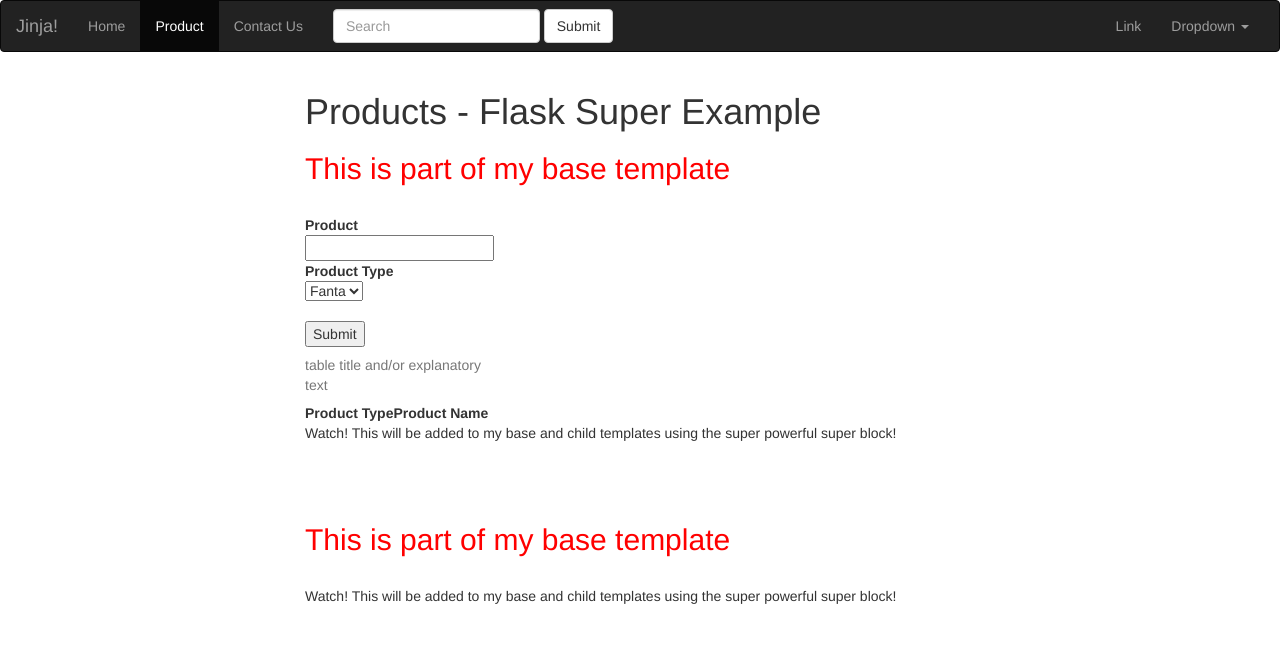
After one commit to kapit4n/lightInv, a Flask app: page /product in a window 1280 px wide. The commit adds this page. Shown: the top 645 px of the page. Run offline with Flask 2, Linux system fonts and the light colour scheme; data that the repository does not hold is empty; some libraries are stand-ins or nearby versions.

Commit message:
Finished the product inserting

```diff
--- a/run.py
+++ b/run.py
@@ -1,4 +1,4 @@
-from flask import Flask, render_template
+from flask import Flask, render_template, url_for,redirect
 import datetime
 from flask import request
 from utils.queries import DBManager
@@ -26,30 +26,29 @@
     return render_template('template.html', my_string="Foo",
         my_list = [6, 7, 8, 9, 10, 11], title="Home", current_time=datetime.datetime.now())
 
-
-@app.route("/about")
-def about():
+@app.route('/product', methods=['POST', 'GET'])
+def product():
     db = DBManager()
-    products = []
-    for(id, name) in db.executeQuery("Select id, name from Fanta"):
-        products.append(Fanta(name, id))
-
-    for(id, name) in db.executeQuery("Select id, name from Coke"):
-        products.append(Coke(name, id))
-
-    return render_template('insert_product.html', my_string="Bar",
-        my_list=[12, 13, 14, 15, 16, 17], title="About", current_time=datetime.datetime.now(),
-        products=products, productTypes=['Fanta', 'Coke'])
-
-
-@app.route('/user', methods=['POST', 'GET'])
-def user():
     if request.method == 'POST':
         print(request.form)
-        return "Hello this is the POST of the method " + str(request)
+        product = None
+        if request.form['productType'] == "Fanta":
+            product = Fanta(request.form['name'])
+        else:
+            product = Coke(request.form['name'])
+        product.save(DBManager())
+        return redirect("/product")
     else:
-        print(request.form)
-        return "Hello this is the GET of the method " + str(request)
+        products = []
+        for(id, name) in db.executeQuery("Select id, name from Fanta"):
+            products.append(Fanta(name, id))
+
+        for(id, name) in db.executeQuery("Select id, name from Coke"):
+            products.append(Coke(name, id))
+
+        return render_template('products.html', my_string="Bar",
+            title="Products", current_time=datetime.datetime.now(),
+            products=products, productTypes=['Fanta', 'Coke'])
 
 
 @app.route("/contact")
--- a/templates/forms.html
+++ b/templates/forms.html
@@ -7,7 +7,7 @@
         }}">{{ value|e }}</textarea>
 {%- endmacro %}
 
-{%- macro select(name, options) -%}
+{%- macro select(name, value, options) -%}
     <select name="{{ name }}">
     {%- for option in options %}
         <option value="{{option}}"> {{option}} </option>
--- a/templates/layout.html
+++ b/templates/layout.html
@@ -30,7 +30,7 @@
         <div class="collapse navbar-collapse" id="bs-example-navbar-collapse-1">
           <ul class="nav navbar-nav">
             {{ nav_link('home', 'Home') }}
-            {{ nav_link('about', 'About') }}
+            {{ nav_link('product', 'Product') }}
             {{ nav_link('contact', 'Contact Us') }}
           </ul>
           <form class="navbar-form navbar-left" role="search">
--- /dev/null
+++ b/templates/products.html
@@ -0,0 +1,46 @@
+{% import 'forms.html' as forms %}
+{% extends "layout.html" %}
+{% block title %}{{title}}{% endblock %}
+{% block head %}
+  {{ super() }}
+{% endblock %}
+{% block page %}{{title}}{% endblock %}
+{% block heading %}
+  {{ super() }}
+{% endblock %}
+{% block content %}
+
+<form action="{{url_for('product')}}" method=post>
+<dl>
+  <dt>Product</dt>
+  <dd>{{ forms.input('name') }}</dd>
+  <dt>Product Type</dt>
+  <dd>{{ forms.select('productType', 'Fanta' , productTypes) }}</dd>
+</dl>
+  <input type="submit" text="go">
+</form>
+
+<div>
+  <table>
+    <caption>table title and/or explanatory text</caption>
+    <thead>
+      <tr>
+        <th>Product Type</th>
+        <th>Product Name</th>
+      </tr>
+    </thead>
+    <tbody>
+    {% for product in products %}
+      <tr>
+        <td>{{product.type}}</td>
+        <td>{{product.name}}</td>
+      </tr>
+    {% endfor %}
+    </tbody>
+  </table>
+</div>
+
+  {% block footer %}
+  {{super()}}
+  {% endblock %}
+{% endblock %}
```
Also changed, not shown: templates/deliveries.html (added, +46 -0 lines), templates/storekeeper.html (added, +46 -0 lines).
